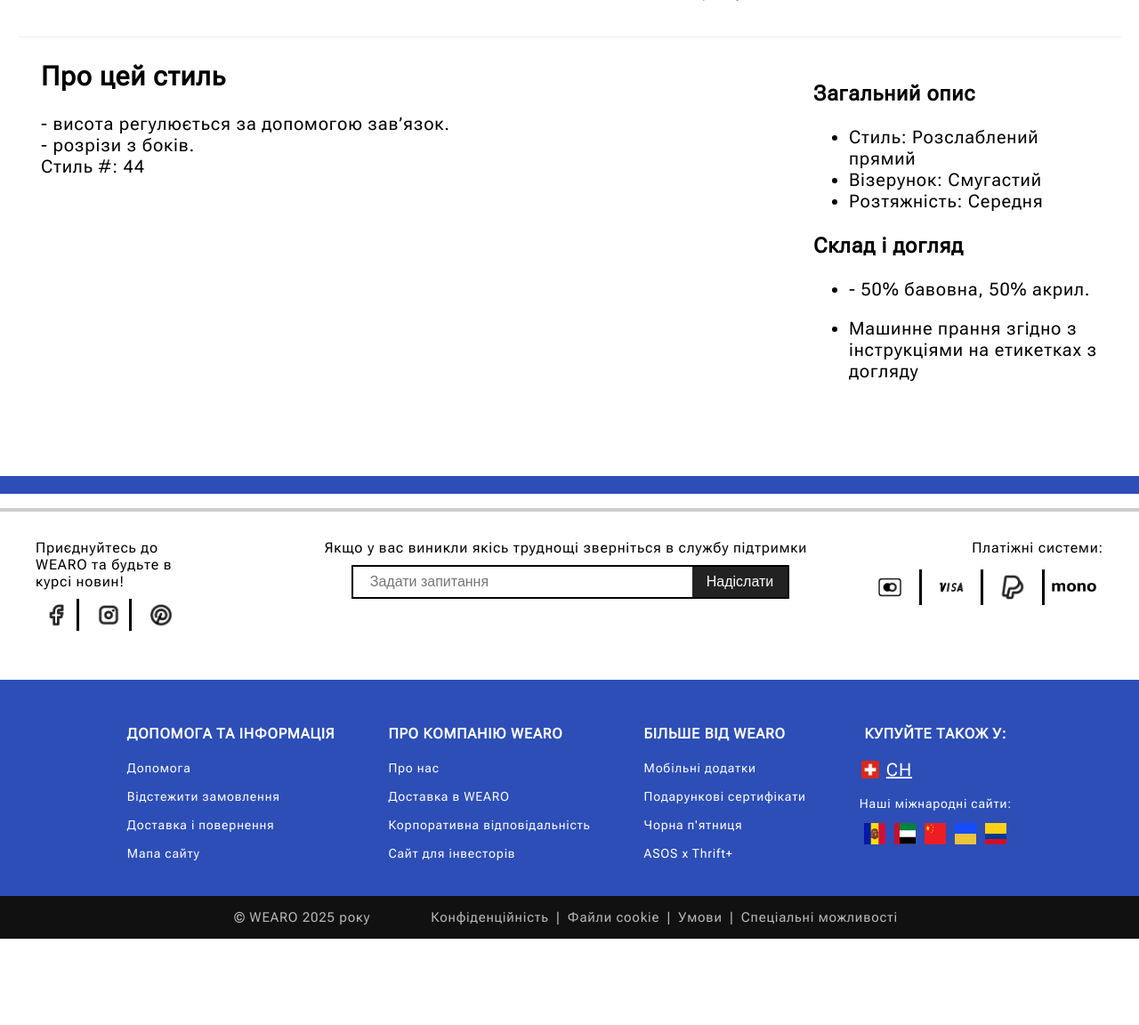
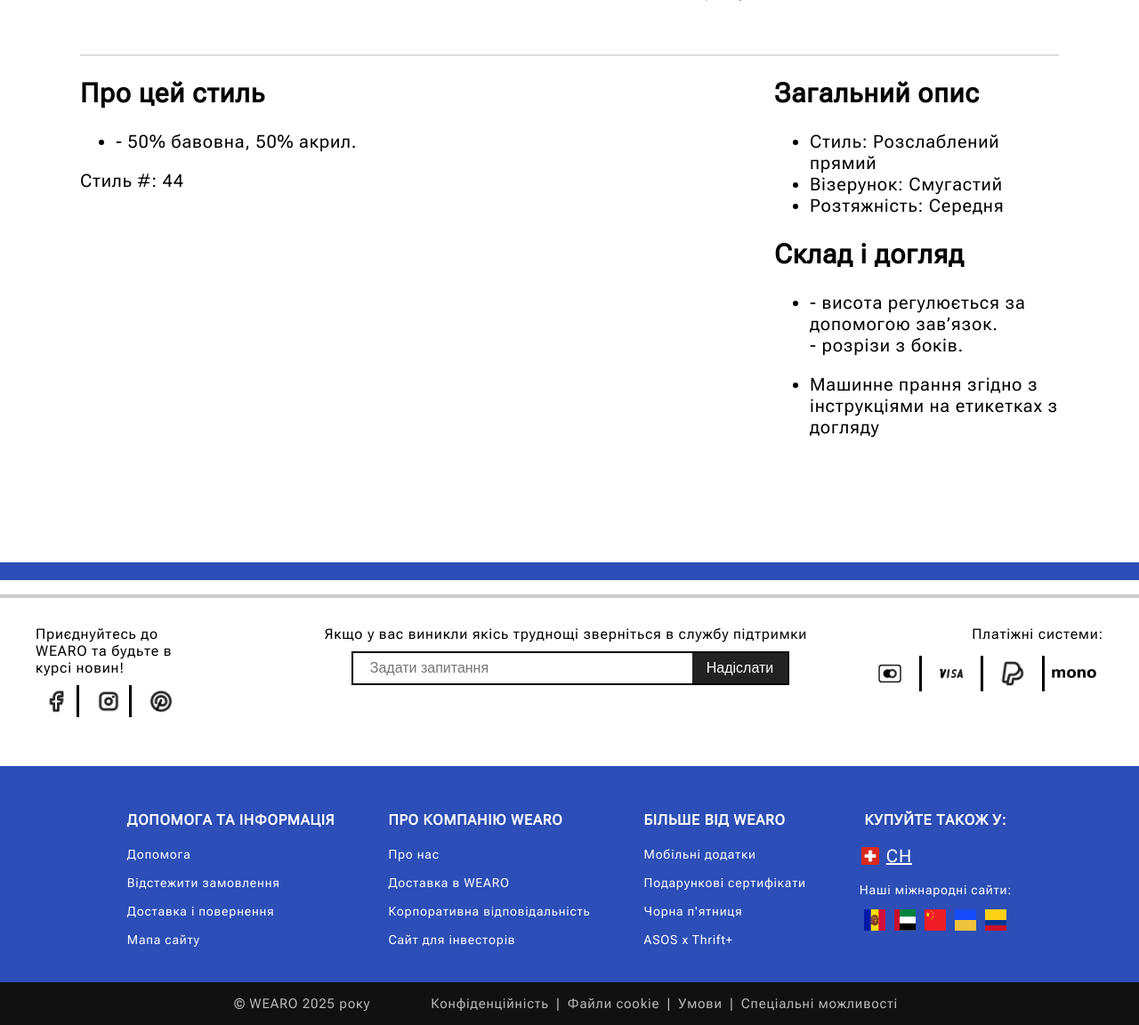
Before and after one commit to Asoss/WEARO, a Django app: page /product/44/ in a window 1280 px wide. Shown: the part 717-1869 px from the top of the page at 89% size. Before the commit the page ends 1772 px from the top, so only its background shows below. Run offline with Django 5.2, Linux system fonts and the light colour scheme; data comes from the database, SQL or seed files in the repository; both versions use the stored data as it was after the commit.

Commit message:
Покращення Дизайну
Покращення Дизайну сторінки детального перегляду

```diff
--- a/myproject/main/models.py
+++ b/myproject/main/models.py
@@ -17,18 +17,6 @@ class UserDetails(models.Model):
 
     def __str__(self):
         return f"{self.user.username} details"
-class Color(models.Model):
-    name = models.CharField(max_length=50, unique=True)
-    hex_code = models.CharField(max_length=7, help_text='HTML-код кольору, напр. #000000')
-
-    def __str__(self):
-        return self.name
-
-    def color_box(self):
-        return f'<div style="width:20px; height:20px; background:{self.hex_code}; border:1px solid #000;"></div>'
-
-    color_box.allow_tags = True
-
 
 class Category(models.Model):
     name = models.CharField(max_length=100)
@@ -36,6 +24,16 @@ class Category(models.Model):
 
     def __str__(self):
         return f"{self.parent.name + ' > ' if self.parent else ''}{self.name}"
+
+from django.db import models
+
+class Color(models.Model):
+    name = models.CharField(max_length=50, unique=True)
+    hex_code = models.CharField(max_length=7, help_text="Hex код кольору, напр. #FF0000")
+
+    def __str__(self):
+        return self.name
+
 
 class Product(models.Model):
     GENDER_CHOICES = [
@@ -54,7 +52,6 @@ class Product(models.Model):
         ('medium', 'Середня'),
         ('high', 'Висока'),
     ]
-
     CLOTHING_STYLE_CHOICES = [
         ('relaxed_straight', 'Розслаблений прямий'),
         ('loose_straight', 'Вільний прямий'),
@@ -64,9 +61,33 @@ class Product(models.Model):
         ('straight', 'Прямий'),
         ('fitted', 'Приталений'),
     ]
+
+    basic_colors = [
+        ("Червоний", "#FF0000"),
+        ("Зелений", "#008000"),
+        ("Синій", "#0000FF"),
+        ("Чорний", "#000000"),
+        ("Білий", "#FFFFFF"),
+        ("Сірий", "#808080"),
+        ("Жовтий", "#FFFF00"),
+        ("Помаранчевий", "#FFA500"),
+        ("Фіолетовий", "#C300FF"),
+        ("Рожевий", "#FFC0CB"),
+        ("Бежевий", "#F5F5DC"),
+        ("Коричневий", "#640000"),
+        ("Блакитний", "#00AAFF"),
+        ("Бордo", "#800000"),
+        ("Світло-сірий", "#D3D3D3"),
+        ("Темно-синій", "#00008B"),
+        ("Оливковий", "#808000"),
+        ("М’ятний", "#98FF98"),
+        ("Золотий", "#FFD700"),
+        ("Срібний", "#C0C0C0"),
+    ]
+
     name = models.CharField(max_length=255)
     price = models.DecimalField(max_digits=10, decimal_places=2)
-    category = models.ForeignKey(Category, on_delete=models.CASCADE)
+    category = models.ForeignKey("Category", on_delete=models.CASCADE)
     brand = models.CharField(max_length=100, blank=True)
     color = models.ForeignKey(Color, on_delete=models.SET_NULL, null=True, blank=True)
     stock = models.PositiveIntegerField(default=1, help_text="Кількість доступних одиниць товару")
@@ -91,7 +112,6 @@ class Product(models.Model):
         default='medium',
         verbose_name="Розтяжність"
     )
-
     clothing_style = models.CharField(
         max_length=50,
         choices=CLOTHING_STYLE_CHOICES,
@@ -117,7 +137,6 @@ class Product(models.Model):
         if self.rating_count == 0:
             return 0
         return round(self.rating_sum / self.rating_count, 1)
-
 
     def __str__(self):
         return self.name
--- a/myproject/main/templates/main/product_detail.html
+++ b/myproject/main/templates/main/product_detail.html
@@ -135,29 +143,11 @@
     </div>
 
     <section class="desc-section">
-      <div class="desc-left">
-        <h2>Про цей стиль</h2>
-        {% if product.about_me %}
-          <div class="about-text">{{ product.about_me|linebreaksbr }}</div>
-        {% else %}
-          <div class="about-text">Короткий опис стилю відсутній.</div>
-        {% endif %}
-
-        <div class="sku">Стиль #: {{ product.id }}</div>
-      </div>
-
-      <aside class="desc-right">
-        <h3>Загальний опис</h3>
-        <ul>
-          <li>Стиль: {{ product.get_clothing_style_display }}</li>
-          <li>Візерунок: {{ product.get_pattern_display }}</li>
-          <li>Розтяжність: {{ product.get_stretchiness_display }}</li>
-        </ul>
-
-        <h3>Склад і догляд</h3>
+    <div >
+      <h1>Про цей стиль</h1>
 
       {% if product.product_details %}
-          <ul class="bullets">
+        <ul >
           {% for li in product.product_details.splitlines %}
             {% if li|length > 0 %}
               <li>{{ li }}</li>
@@ -165,7 +155,25 @@
           {% endfor %}
         </ul>
       {% endif %}
+      <div >Стиль #: {{ product.id }}</div>
+    </div>
 
+      <aside>
+        <h2>Загальний опис</h2>
+        <ul>
+          <li>Стиль: {{ product.get_clothing_style_display }}</li>
+          <li>Візерунок: {{ product.get_pattern_display }}</li>
+          <li>Розтяжність: {{ product.get_stretchiness_display }}</li>
+        </ul>
+
+        <h2>Склад і догляд</h2>
+        <ul>
+          {% if product.about_me %}
+          <div ><li>{{ product.about_me|linebreaksbr }}</li></div>
+        {% else %}
+          <div ><li></li>Короткий опис стилю відсутній.</div>
+        {% endif %}
+        </ul>
         <ul>
           {% if product.look_after_me %}
             {% for li in product.look_after_me.splitlines %}
@@ -472,9 +496,6 @@
       margin-top: 40px;
       padding: 26px;
       border-top: 1px solid #eee;
-    }
-    .desc-left h2 {
-      margin-top: 0;
     }
     .bullets {
       margin-top: 10px;
@@ -625,6 +646,20 @@
     .vote-stars .star.hovered {
       color: #f39c12;
     }
+    .desc-section {
+  margin: 60px auto;      /* зверху/знизу більше відступу */
+  padding: 0px;
+  border-top: 2px solid #ddd;
+  max-width: 1100px;      /* обмежуємо ширину */
+}
+
+
+
+
+
+
+
+
   </style>
   <script>
     ;(function () {
```
Also changed, not shown: other parts of myproject/main/templates/main/product_detail.html (+43 -19 lines), myproject/main/admin.py (+5 -7 lines), myproject/db.sqlite3, myproject/media/products/gallery/Знімок_екрана_2025-09-12_143541.png (added), myproject/media/products/gallery/Знімок_екрана_2025-09-12_143553.png (added), myproject/media/products/gallery/Знімок_екрана_2025-09-12_143709.png (added), myproject/media/products/gallery/Знімок_екрана_2025-09-12_143720.png (added), myproject/media/products/gallery/Знімок_екрана_2025-09-16_230921.png (added), 1 other file. Lines whose indentation alone changed are shown as unchanged.
